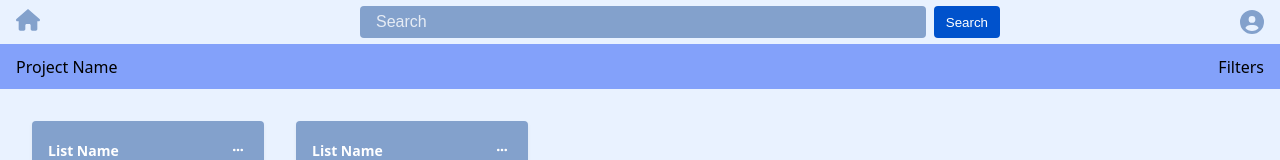
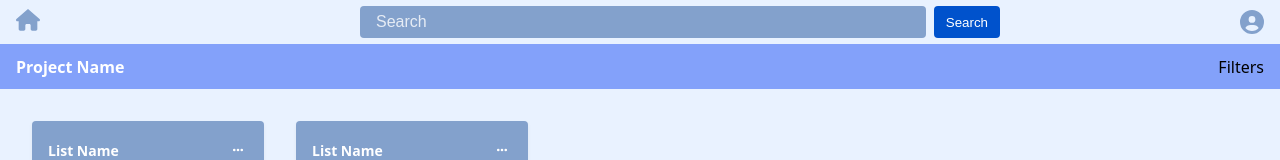
Before and after one commit to shekhar386/project-pulse, a React (Vite) app: page / in a window 1280 px wide. Both pictures are taken after a click on the button "Sign In". Shown: the top 160 px of the page. Built offline with nearby package versions, Linux system fonts and the light colour scheme.

Commit message:
editable text component

```diff
--- /dev/null
+++ b/src/components/EditableText/index.tsx
@@ -0,0 +1,64 @@
+import React, { CSSProperties, useEffect, useRef, useState } from "react";
+
+interface EditableTextProps {
+  text: string;
+  textStyles: CSSProperties;
+  inputStyles: CSSProperties;
+  onSave: (value: string) => void;
+}
+
+const EditableText: React.FC<EditableTextProps> = ({
+  text,
+  textStyles,
+  inputStyles,
+  onSave,
+}) => {
+  const [isEditing, setIsEditing] = useState<boolean>(false);
+  const [value, setValue] = useState<string>(text);
+  const inputRef = useRef<HTMLInputElement>(null);
+
+  const handleBlur = (): void => {
+    setIsEditing(false);
+
+    if (value !== text) {
+      onSave(value);
+    }
+  };
+
+  const handleKeyDown: React.KeyboardEventHandler<HTMLInputElement> = (e) => {
+    if (e.key === "Enter") {
+      inputRef.current?.blur();
+    } else if (e.key === "Escape") {
+      setValue(text);
+      setIsEditing(false);
+    }
+  };
+
+  useEffect(() => {
+    if (isEditing && inputRef.current) {
+      inputRef.current.focus();
+      inputRef.current.select();
+    }
+  }, [isEditing]);
+
+  return isEditing ? (
+    <input
+      ref={inputRef}
+      value={value}
+      type="text"
+      onChange={(e) => setValue(e.target.value)}
+      style={inputStyles}
+      onBlur={handleBlur}
+      onKeyDown={handleKeyDown}
+    />
+  ) : (
+    <span
+      onClick={() => setIsEditing(true)}
+      style={{ ...textStyles, cursor: "pointer" }}
+    >
+      {text}
+    </span>
+  );
+};
+
+export default EditableText;
--- a/src/components/ListBox/styles.css
+++ b/src/components/ListBox/styles.css
@@ -27,6 +27,7 @@
 .listUtils {
   padding: 0.5vh;
   border-radius: 4px;
+  cursor: pointer;
 }
 
 .listUtils:hover {
--- a/src/pages/Home/index.tsx
+++ b/src/pages/Home/index.tsx
@@ -1,13 +1,15 @@
-import React, { useState } from "react";
+import React, { CSSProperties, useState } from "react";
 import { FaHouse, FaCircleUser } from "react-icons/fa6";
 import TextInput from "../../components/TextInput";
 import "./styles.css";
 import ListBox from "../../components/ListBox";
+import EditableText from "../../components/EditableText";
 
 const LIST = [1, 2];
 
 const Home: React.FC = () => {
   const [searchInputValue, setSearchInputValue] = useState<string>("");
+  const [projectName, setProjectName] = useState<string>("Project Name");
 
   const listItem = () =>
     LIST.map(() => (
@@ -40,7 +42,14 @@ const Home: React.FC = () => {
         </div>
       </div>
       <div className="filterContainer">
-        <div className="projectName">Project Name</div>
+        <div className="projectName">
+          <EditableText
+            text={projectName}
+            textStyles={styles.projectName}
+            inputStyles={styles.projectNameInput}
+            onSave={(value: string) => setProjectName(value)}
+          />
+        </div>
         <div className="filterUtils">Filters</div>
       </div>
       <div className="contentContainer">
@@ -51,3 +60,23 @@ const Home: React.FC = () => {
 };
 
 export default Home;
+
+interface stylesProps {
+  projectName: CSSProperties;
+  projectNameInput: CSSProperties;
+}
+
+const styles: stylesProps = {
+  projectName: {
+    padding: "0 2vh 0 2vh",
+    fontSize: "16px",
+    fontWeight: 700,
+    color: "white",
+  },
+  projectNameInput: {
+    margin: "0 2vh 0 2vh",
+    fontSize: "16px",
+    fontWeight: 700,
+    border: "none",
+  },
+};
--- a/src/pages/Home/styles.css
+++ b/src/pages/Home/styles.css
@@ -33,7 +33,6 @@
 .projectName {
   display: flex;
   flex: 1;
-  padding: 0 2vh 0 2vh;
 }
 
 .filterUtils {
```
